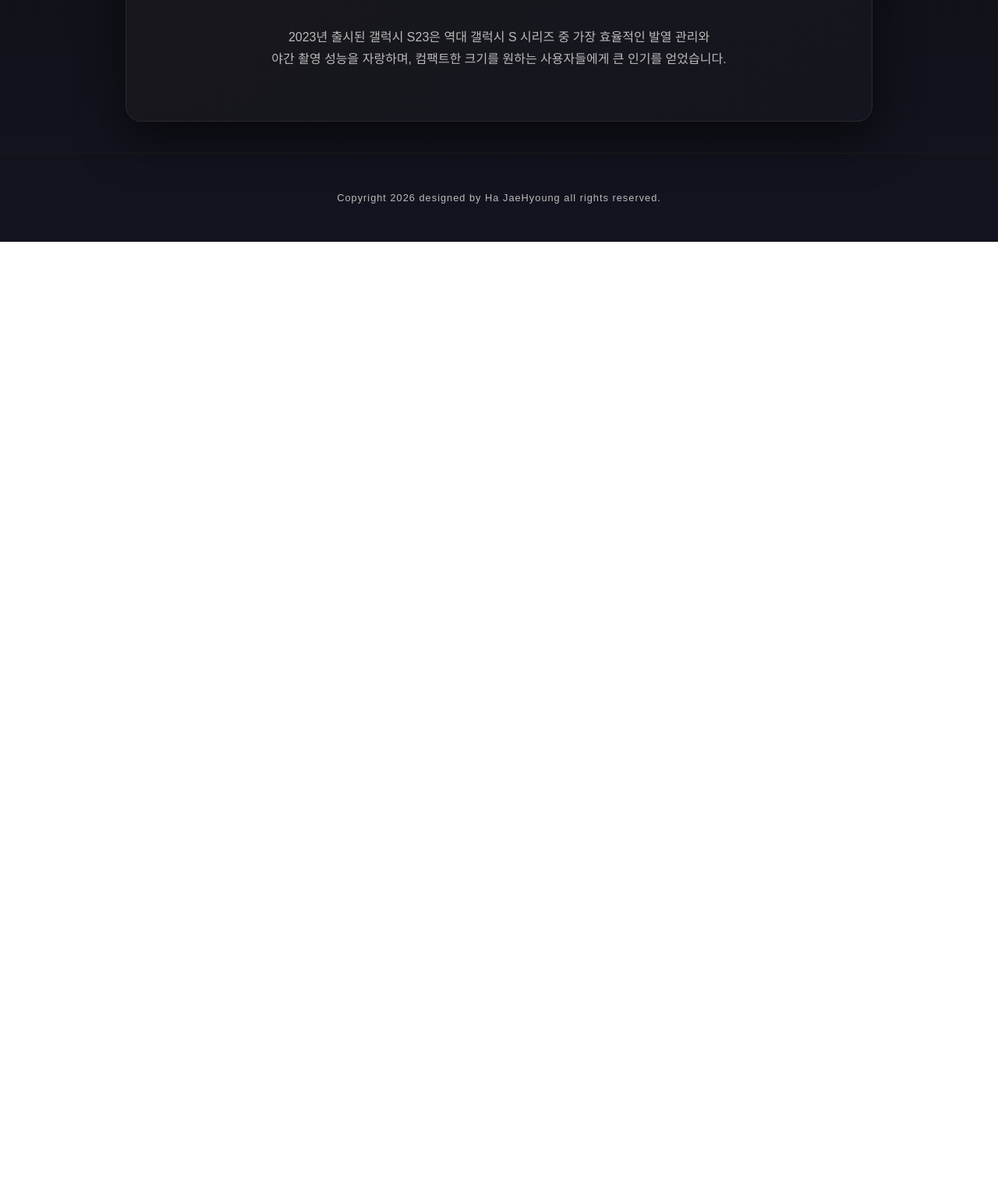
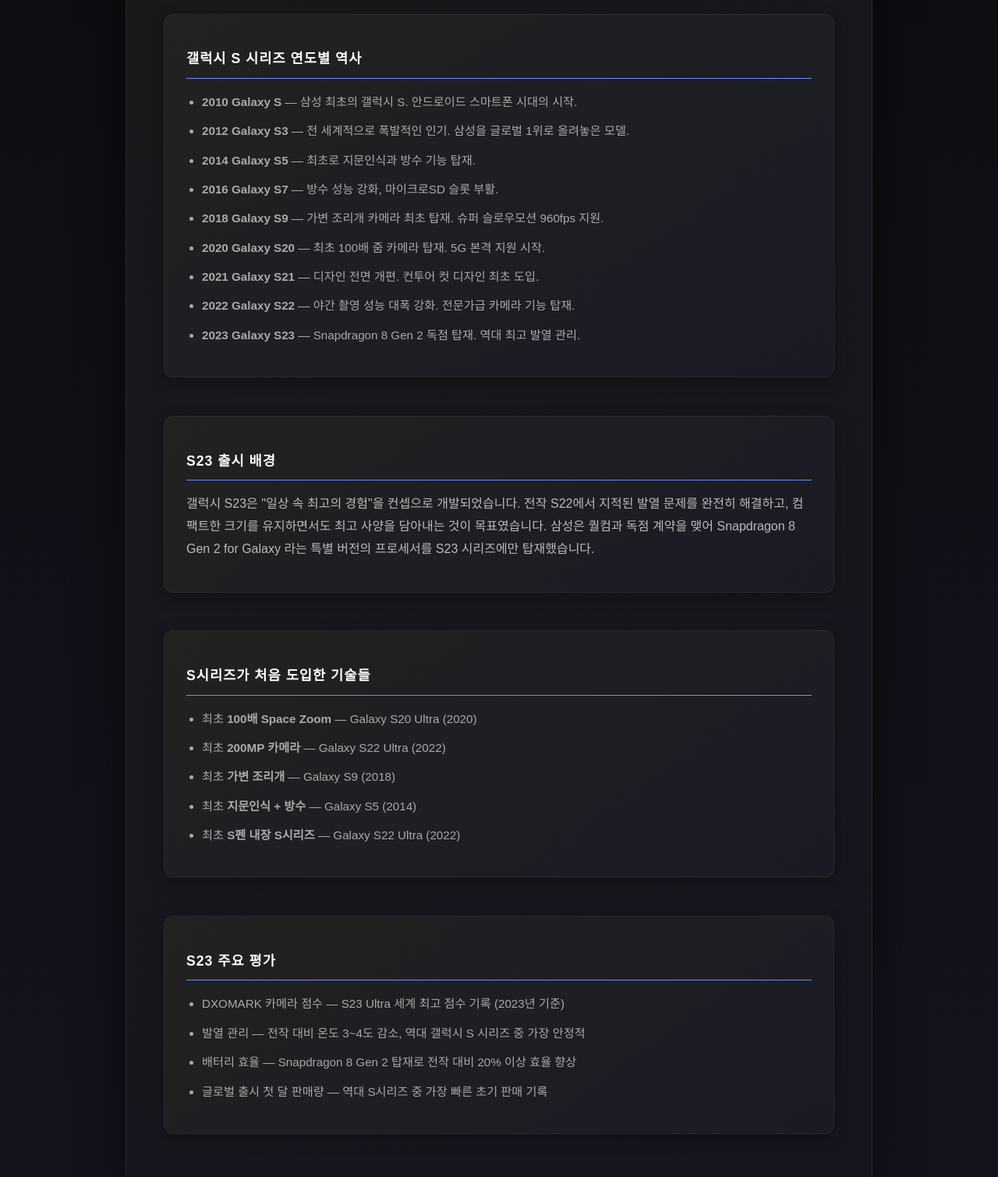
Before and after one commit to zackha0102/samsung-s23, a plain HTML site: page about.html in a window 1280 px wide. Shown: the part 1020-2529 px from the top of the page at 78% size. Before the commit the page ends 1330 px from the top, so only its background shows below. Drawn offline with Linux system fonts and the light colour scheme.

Commit message:
about 내용 추가

```diff
--- a/about.html
+++ b/about.html
@@ -28,10 +28,53 @@
 
         <br>
 
-        <p style="text-align: center;">
-            2023년 출시된 갤럭시 S23은 역대 갤럭시 S 시리즈 중 가장 효율적인 발열 관리와
-            <br>야간 촬영 성능을 자랑하며, 컴팩트한 크기를 원하는 사용자들에게 큰 인기를 얻었습니다.
-        </p>
+        <div class="tips-section">
+            <h3>갤럭시 S 시리즈 연도별 역사</h3>
+            <ul>
+                <li><b>2010 Galaxy S</b> — 삼성 최초의 갤럭시 S. 안드로이드 스마트폰 시대의 시작.</li>
+                <li><b>2012 Galaxy S3</b> — 전 세계적으로 폭발적인 인기. 삼성을 글로벌 1위로 올려놓은 모델.</li>
+                <li><b>2014 Galaxy S5</b> — 최초로 지문인식과 방수 기능 탑재.</li>
+                <li><b>2016 Galaxy S7</b> — 방수 성능 강화, 마이크로SD 슬롯 부활.</li>
+                <li><b>2018 Galaxy S9</b> — 가변 조리개 카메라 최초 탑재. 슈퍼 슬로우모션 960fps 지원.</li>
+                <li><b>2020 Galaxy S20</b> — 최초 100배 줌 카메라 탑재. 5G 본격 지원 시작.</li>
+                <li><b>2021 Galaxy S21</b> — 디자인 전면 개편. 컨투어 컷 디자인 최초 도입.</li>
+                <li><b>2022 Galaxy S22</b> — 야간 촬영 성능 대폭 강화. 전문가급 카메라 기능 탑재.</li>
+                <li><b>2023 Galaxy S23</b> — Snapdragon 8 Gen 2 독점 탑재. 역대 최고 발열 관리.</li>
+            </ul>
+        </div>
+
+        <br>
+
+        <div class="tips-section">
+            <h3>S23 출시 배경</h3>
+            <p>갤럭시 S23은 "일상 속 최고의 경험"을 컨셉으로 개발되었습니다. 전작 S22에서 지적된 발열 문제를 완전히 해결하고, 컴팩트한 크기를 유지하면서도 최고 사양을 담아내는 것이 목표였습니다. 삼성은 퀄컴과 독점 계약을 맺어 Snapdragon 8 Gen 2 for Galaxy 라는 특별 버전의 프로세서를 S23 시리즈에만 탑재했습니다.</p>
+        </div>
+
+        <br>
+
+        <div class="tips-section">
+            <h3>S시리즈가 처음 도입한 기술들</h3>
+            <ul>
+                <li>최초 <b>100배 Space Zoom</b> — Galaxy S20 Ultra (2020)</li>
+                <li>최초 <b>200MP 카메라</b> — Galaxy S22 Ultra (2022)</li>
+                <li>최초 <b>가변 조리개</b> — Galaxy S9 (2018)</li>
+                <li>최초 <b>지문인식 + 방수</b> — Galaxy S5 (2014)</li>
+                <li>최초 <b>S펜 내장 S시리즈</b> — Galaxy S22 Ultra (2022)</li>
+            </ul>
+        </div>
+
+        <br>
+
+        <div class="tips-section">
+            <h3>S23 주요 평가</h3>
+            <ul>
+                <li>DXOMARK 카메라 점수 — S23 Ultra 세계 최고 점수 기록 (2023년 기준)</li>
+                <li>발열 관리 — 전작 대비 온도 3~4도 감소, 역대 갤럭시 S 시리즈 중 가장 안정적</li>
+                <li>배터리 효율 — Snapdragon 8 Gen 2 탑재로 전작 대비 20% 이상 효율 향상</li>
+                <li>글로벌 출시 첫 달 판매량 — 역대 S시리즈 중 가장 빠른 초기 판매 기록</li>
+            </ul>
+        </div>
+
     </div>
 
     <footer>
```
